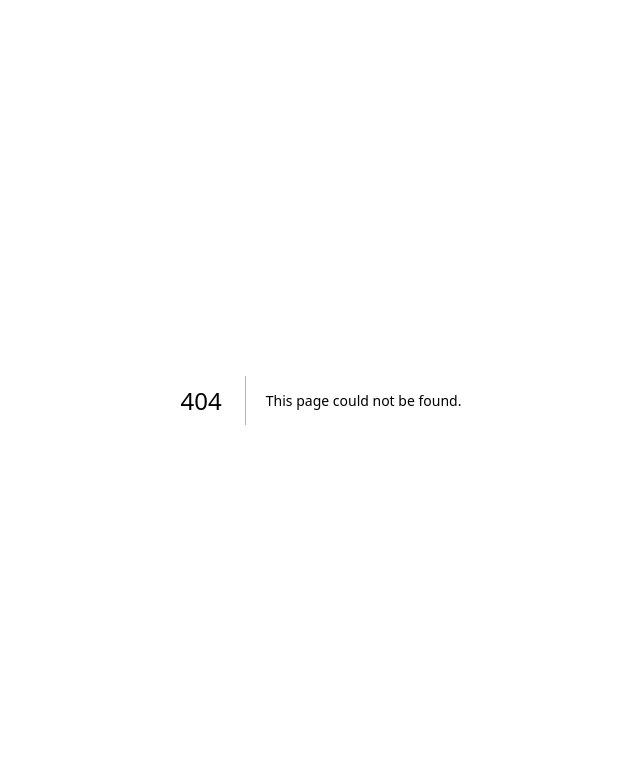
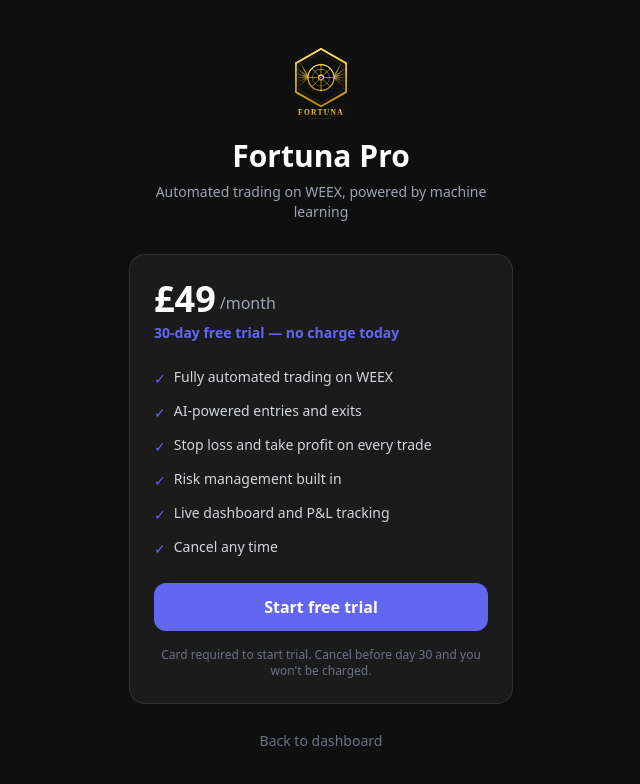
Before and after one commit to louisrayner01-wq/fortuna-web, a Next.js app: page /subscribe in a window 1280 px wide. Before the commit this address had no page. Shown: the top 784 px of the page, without its empty margins (319-959 px from the left). Built offline with nearby package versions, Linux system fonts and the light colour scheme; no server answers.

Commit message:
Add subscribe page, Stripe checkout flow, billing portal in settings

```diff
--- a/app/settings/page.tsx
+++ b/app/settings/page.tsx
@@ -2,7 +2,7 @@
 import { useEffect, useState } from "react"
 import { useRouter } from "next/navigation"
 import Link from "next/link"
-import { getMe, getExchangeStatus, updateCapital, connectExchange, logout } from "@/lib/api"
+import { getMe, getExchangeStatus, updateCapital, connectExchange, logout, getBillingPortal } from "@/lib/api"
 
 export default function Settings() {
   const router = useRouter()
@@ -102,18 +102,56 @@
       {/* Account info */}
       <div className="bg-white/5 rounded-2xl p-4 mb-4">
         <p className="text-gray-400 text-xs mb-3 uppercase tracking-wide">Account</p>
-        <div className="flex items-center justify-between">
+        <div className="flex items-center justify-between mb-4">
           <div>
             <p className="text-white font-medium">{user?.email}</p>
-            <p className="text-gray-400 text-sm capitalize">
-              {user?.subscription?.plan || "No plan"} · {user?.subscription?.status || "inactive"}
-            </p>
           </div>
-          <button onClick={handleLogout}
-            className="text-red-400 text-sm hover:text-red-300">
+          <button onClick={handleLogout} className="text-red-400 text-sm hover:text-red-300">
             Sign out
           </button>
         </div>
+
+        {/* Subscription status */}
+        {(() => {
+          const sub = user?.subscription
+          const status = sub?.status || "none"
+          const isActive = status === "active" || status === "trialing"
+
+          return (
+            <div className={`rounded-xl p-3 flex items-center justify-between ${
+              isActive ? "bg-green-500/10 border border-green-500/20" : "bg-white/5 border border-white/10"
+            }`}>
+              <div>
+                <p className={`text-sm font-semibold ${isActive ? "text-green-400" : "text-gray-400"}`}>
+                  {status === "trialing" ? "Free trial" :
+                   status === "active"   ? "Fortuna Pro" :
+                   status === "past_due" ? "Payment failed" :
+                   status === "cancelled" ? "Cancelled" : "No subscription"}
+                </p>
+                <p className="text-gray-500 text-xs mt-0.5">
+                  {status === "trialing" ? "Trial active — £49/mo after" :
+                   status === "active"   ? "£49/month" :
+                   status === "past_due" ? "Please update your payment method" :
+                   "Start your free 30-day trial"}
+                </p>
+              </div>
+              {isActive ? (
+                <button
+                  onClick={async () => {
+                    const { url } = await getBillingPortal()
+                    window.location.href = url
+                  }}
+                  className="text-brand text-sm hover:underline">
+                  Manage
+                </button>
+              ) : (
+                <a href="/subscribe" className="bg-brand hover:bg-brand-dark text-white text-xs font-semibold px-3 py-1.5 rounded-lg transition">
+                  Subscribe
+                </a>
+              )}
+            </div>
+          )
+        })()}
       </div>
 
       {/* Trading capital */}
--- /dev/null
+++ b/app/subscribe/page.tsx
@@ -0,0 +1,85 @@
+"use client"
+import { useState } from "react"
+import Image from "next/image"
+import { useRouter } from "next/navigation"
+import { createCheckout } from "@/lib/api"
+
+export default function Subscribe() {
+  const router  = useRouter()
+  const [loading, setLoading] = useState(false)
+  const [error, setError]     = useState("")
+
+  async function handleSubscribe() {
+    setError("")
+    setLoading(true)
+    try {
+      const { url } = await createCheckout()
+      window.location.href = url
+    } catch (err: any) {
+      setError(err.message)
+      setLoading(false)
+    }
+  }
+
+  return (
+    <main className="min-h-screen flex flex-col items-center justify-center px-6">
+      <div className="w-full max-w-sm">
+
+        <div className="flex flex-col items-center mb-8">
+          <Image src="/logo.svg" alt="Fortuna" width={72} height={75} className="mb-4" />
+          <h1 className="text-3xl font-bold text-white">Fortuna Pro</h1>
+          <p className="text-gray-400 text-sm mt-2 text-center">
+            Automated trading on WEEX, powered by machine learning
+          </p>
+        </div>
+
+        {/* Pricing card */}
+        <div className="bg-white/5 border border-white/10 rounded-2xl p-6 mb-6">
+          <div className="flex items-end gap-1 mb-1">
+            <span className="text-4xl font-bold text-white">£49</span>
+            <span className="text-gray-400 mb-1">/month</span>
+          </div>
+          <p className="text-brand font-semibold text-sm mb-6">30-day free trial — no charge today</p>
+
+          <ul className="flex flex-col gap-3 mb-6">
+            {[
+              "Fully automated trading on WEEX",
+              "AI-powered entries and exits",
+              "Stop loss and take profit on every trade",
+              "Risk management built in",
+              "Live dashboard and P&L tracking",
+              "Cancel any time",
+            ].map(item => (
+              <li key={item} className="flex items-start gap-2 text-sm text-gray-300">
+                <span className="text-brand mt-0.5">✓</span>
+                {item}
+              </li>
+            ))}
+          </ul>
+
+          {error && <p className="text-red-400 text-sm mb-4">{error}</p>}
+
+          <button
+            onClick={handleSubscribe}
+            disabled={loading}
+            className="w-full bg-brand hover:bg-brand-dark text-white font-semibold py-3 rounded-xl transition disabled:opacity-50"
+          >
+            {loading ? "Redirecting to payment..." : "Start free trial"}
+          </button>
+
+          <p className="text-gray-500 text-xs text-center mt-4">
+            Card required to start trial. Cancel before day 30 and you won't be charged.
+          </p>
+        </div>
+
+        <button
+          onClick={() => router.push("/dashboard")}
+          className="w-full text-gray-500 text-sm hover:text-gray-300 text-center"
+        >
+          Back to dashboard
+        </button>
+
+      </div>
+    </main>
+  )
+}
--- a/lib/api.ts
+++ b/lib/api.ts
@@ -101,6 +101,20 @@
   return request("/api/trades/pnl-chart")
 }
 
+// ── Payments ──────────────────────────────────────────────────────────────────
+
+export async function createCheckout() {
+  return request("/api/payments/create-checkout", { method: "POST" })
+}
+
+export async function getBillingPortal() {
+  return request("/api/payments/portal")
+}
+
+export async function getPaymentStatus() {
+  return request("/api/payments/status")
+}
+
 // ── Admin ─────────────────────────────────────────────────────────────────────
 
 export async function getAdminStats() {
```
